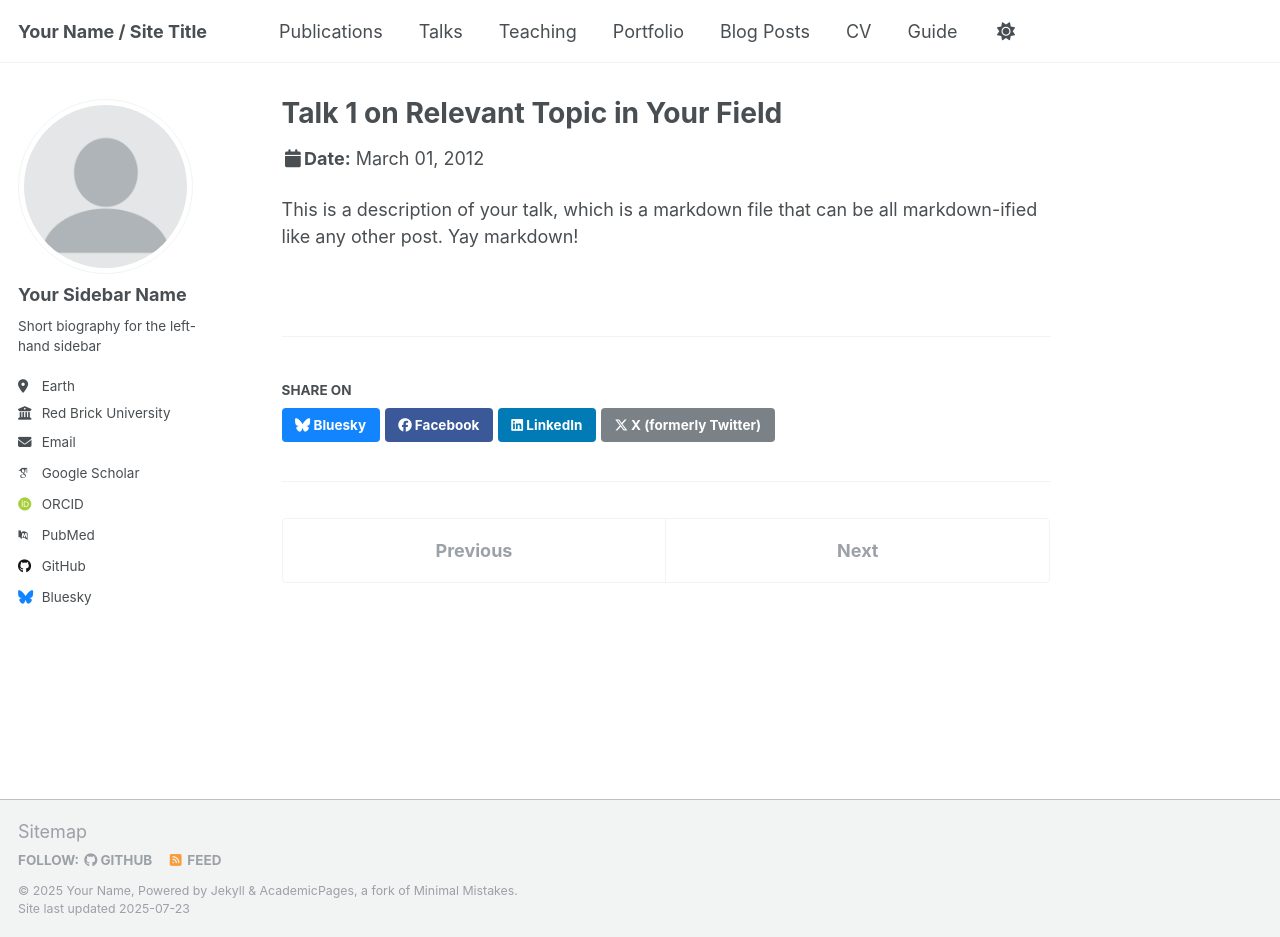
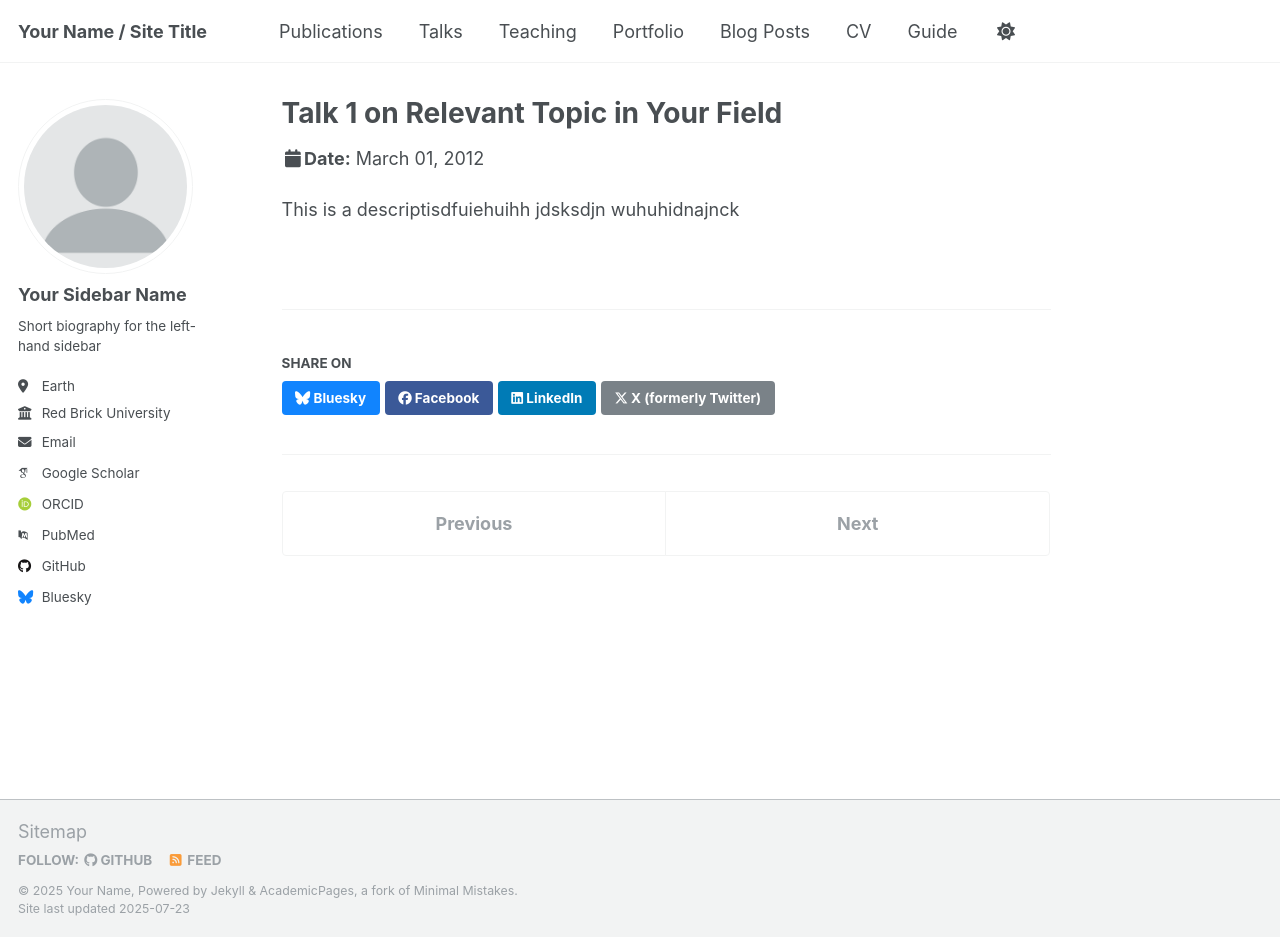
Before and after one commit to JunyiZhaoAstro/JunyiZhaoAstro.github.io, a Jekyll site: the page built from _talks/2012-03-01-talk-1.md, in a window 1280 px wide and 937 px high. Built offline with Jekyll 4.4.1, drawn with Linux system fonts in a browser that asks for light colours; some web fonts are replaced; a script that is not in the unit is left out.

Commit message:
Update 2012-03-01-talk-1.md

```diff
--- a/_talks/2012-03-01-talk-1.md
+++ b/_talks/2012-03-01-talk-1.md
@@ -8,4 +8,4 @@ date: 2012-03-01
 location: "San Francisco, CA, USA"
 ---
 
-This is a description of your talk, which is a markdown file that can be all markdown-ified like any other post. Yay markdown!
+This is a descriptisdfuiehuihh jdsksdjn wuhuhidnajnck
```
